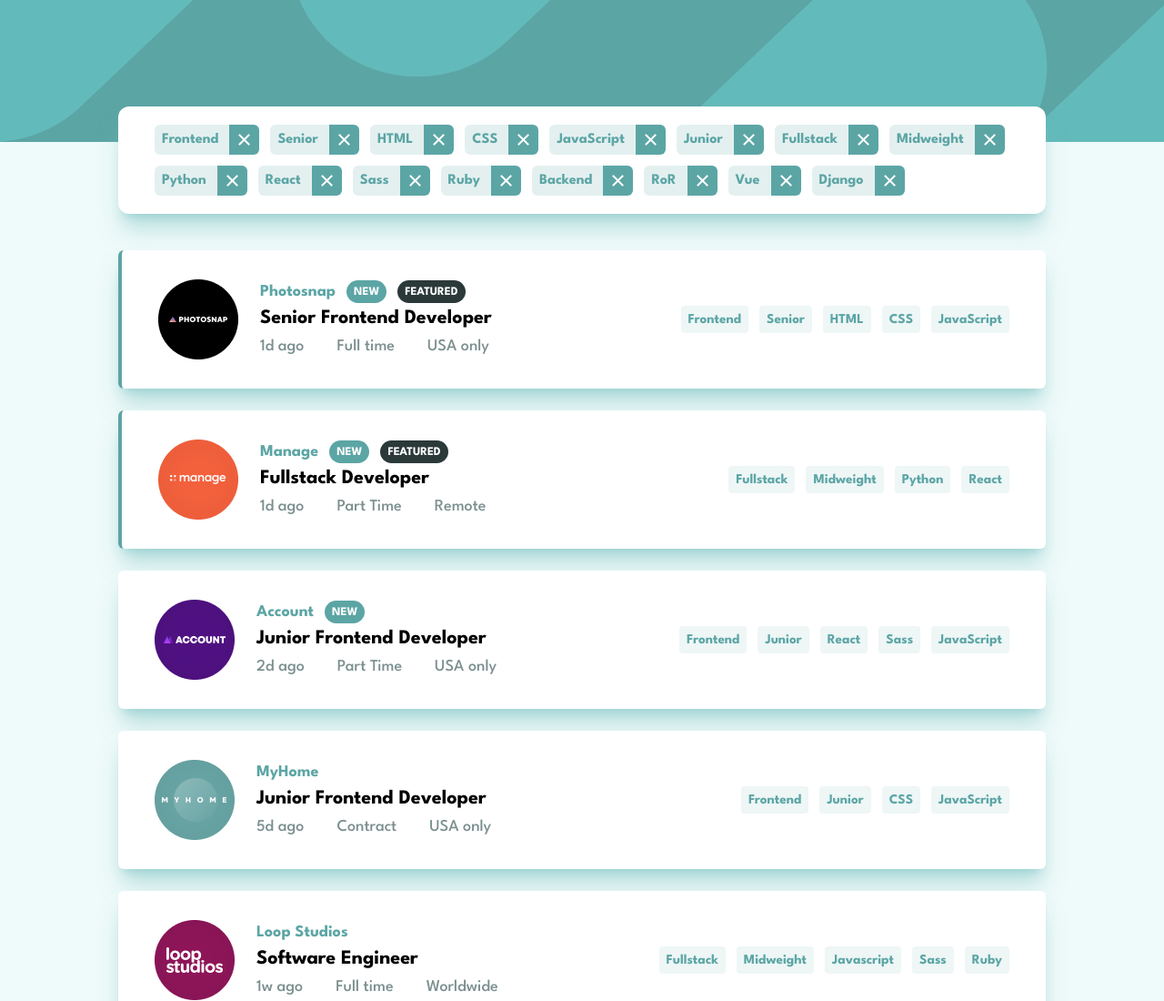
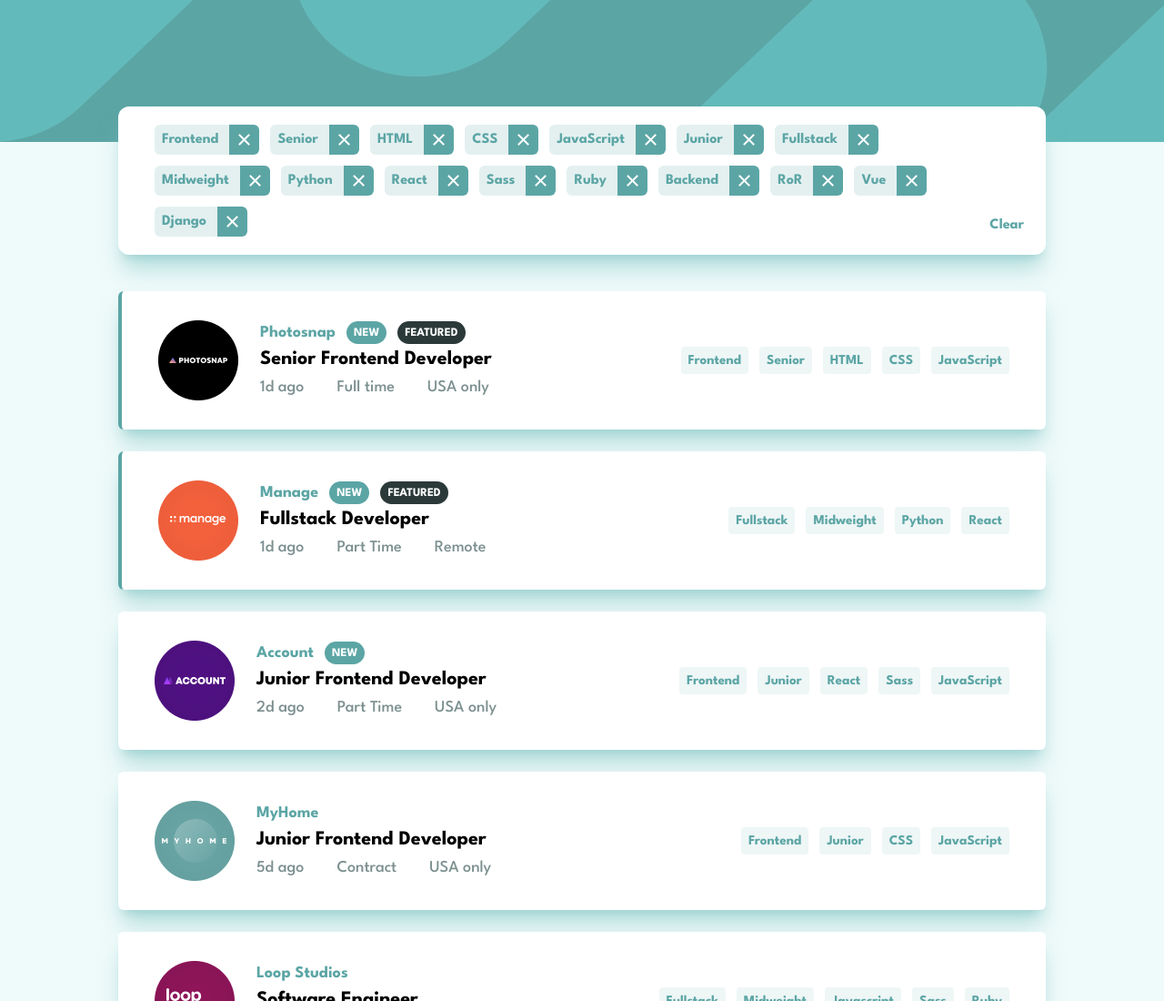
Before and after one commit to iabdulhakim/5.11DARS, a plain HTML site: page index.html in a window 1280 px wide. Shown: the top 1100 px of the page at 91% size. Drawn offline with Linux system fonts and the light colour scheme.

Commit message:
fixed some bugs

```diff
--- a/index.html
+++ b/index.html
@@ -16,7 +16,8 @@
     </header>
     <main>
         <div class="main-container container pt-[1px] pb-[50px]">
-            <div class="search bg-white rounded-xl pt-5 pb-5 pl-10 pr-6 mt-[-40px] mb-10 flex flex-wrap gap-3 shadow-xl shadow-[#7bc2c284]">
+            <div class="search bg-white rounded-xl pt-5 pb-5 pl-10 pr-6 mt-[-40px] flex mb-10  shadow-xl shadow-[#7bc2c284]">
+                <div class="search-wrapper flex flex-wrap gap-3">
                     <div class="flex">
                         <button class="text-[]16px font-bold text-[#5CA5A5] bg-[#5ca5a52a] pt-1 pb-1 pr-3 pl-2 rounded-tl-md rounded-bl-md">Frontend</button>
                         <img src="./Pictures/cross.png" class="bg-[#5CA5A5] p-1 rounded-tr-md rounded-br-md cursor-pointer active:bg-[#2B3939] transition" alt="">
@@ -81,6 +82,8 @@
                         <button class="text-[]16px font-bold text-[#5CA5A5] bg-[#5ca5a52a] pt-1 pb-1 pr-3 pl-2 rounded-tl-md rounded-bl-md">Django</button>
                         <img src="./Pictures/cross.png" class="bg-[#5CA5A5] p-1 rounded-tr-md rounded-br-md cursor-pointer active:bg-[#2B3939] transition" alt="">
                     </div>
+                </div>
+                <a href="" class="self-end text-[#5CA5A5] text-[16px] font-bold hover:underline transition">Clear</a>
             </div>
             <div class="cards flex flex-col gap-[24px]">
                 <!-- ITEM 1 -->
```
Lines whose indentation alone changed are shown as unchanged.
